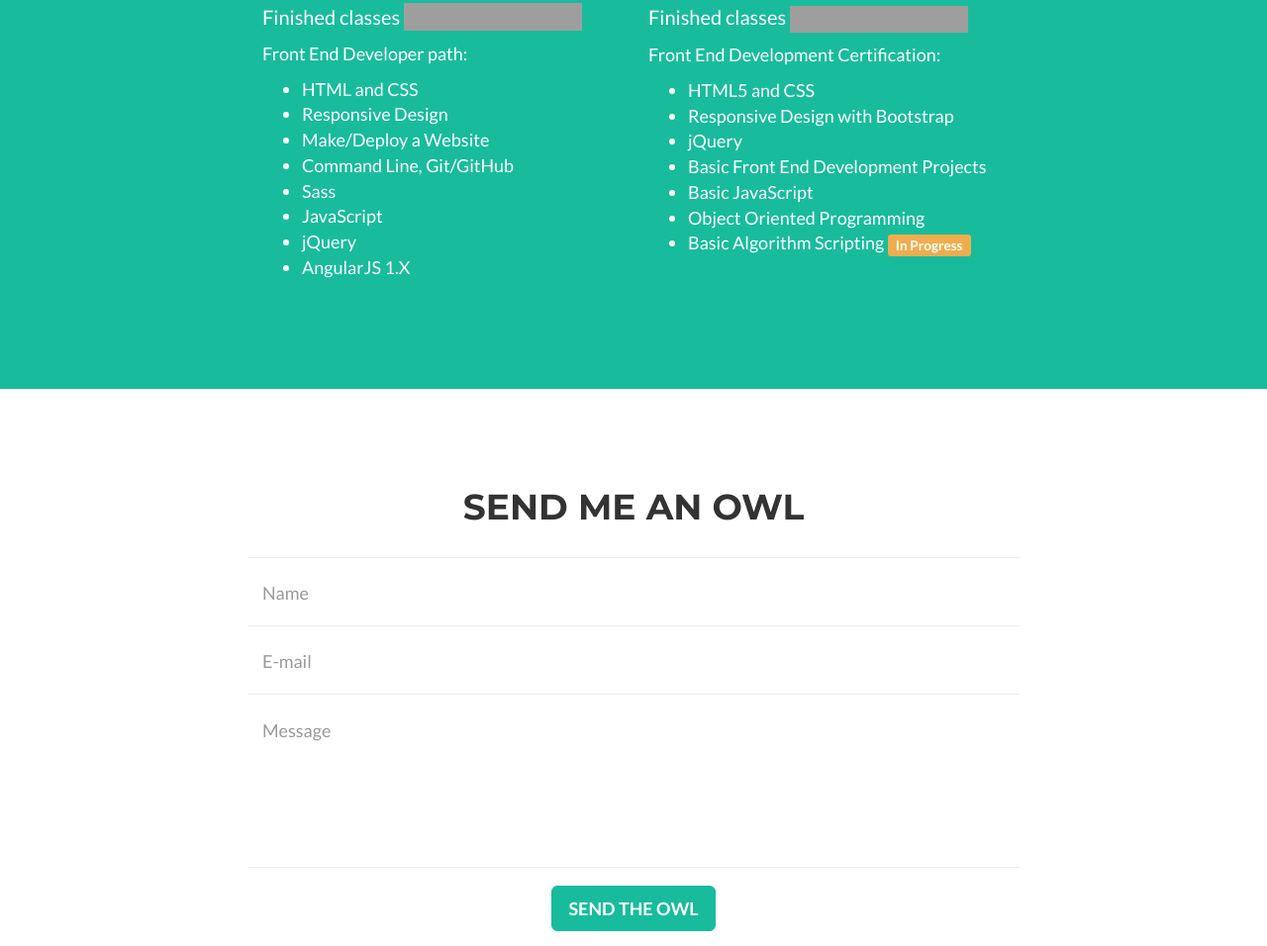
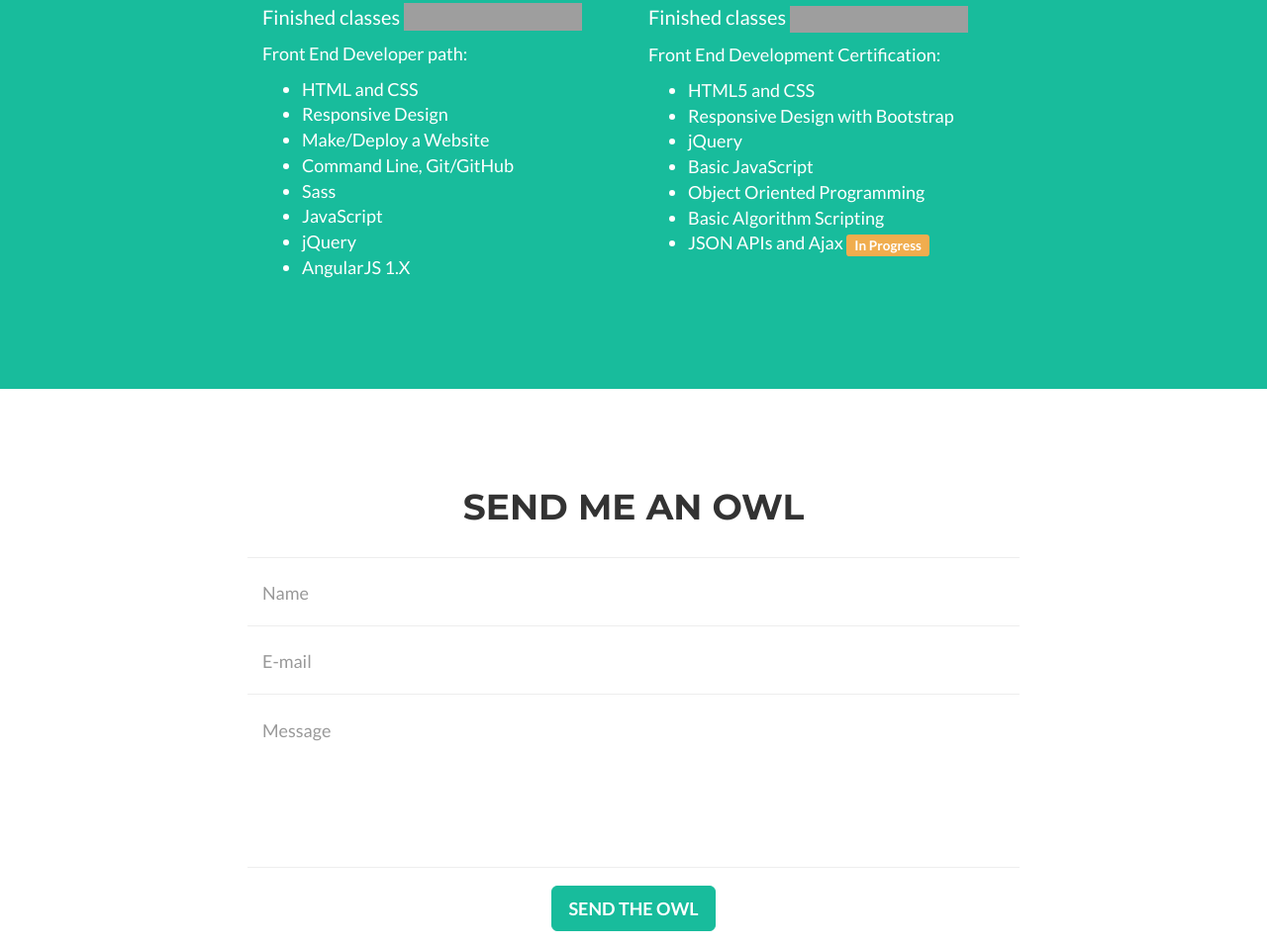
Before and after one commit to vlastapolach/vlastapolach.github.io, a website: page index.html in a window 1280 px wide. Shown: the part 2260-3216 px from the top of the page at 99% size. Drawn offline with nearby package versions, Linux system fonts and the light colour scheme; grey boxes are pictures that could not be loaded.

Commit message:
Basic Algorithm completed, added JSON API

```diff
--- a/index.html
+++ b/index.html
@@ -222,10 +222,10 @@
                       <li>HTML5 and CSS</li>
                       <li>Responsive Design with Bootstrap</li>
                       <li>jQuery</li>
-                      <li>Basic Front End Development Projects</li>
                       <li>Basic JavaScript</li>
                       <li>Object Oriented Programming</li>
-                      <li>Basic Algorithm Scripting <span class="label label-warning">In Progress</span></li>
+                      <li>Basic Algorithm Scripting</li>
+                      <li>JSON APIs and Ajax <span class="label label-warning">In Progress</span></li>
                     </ul>
                 </div>
             </div>
```
